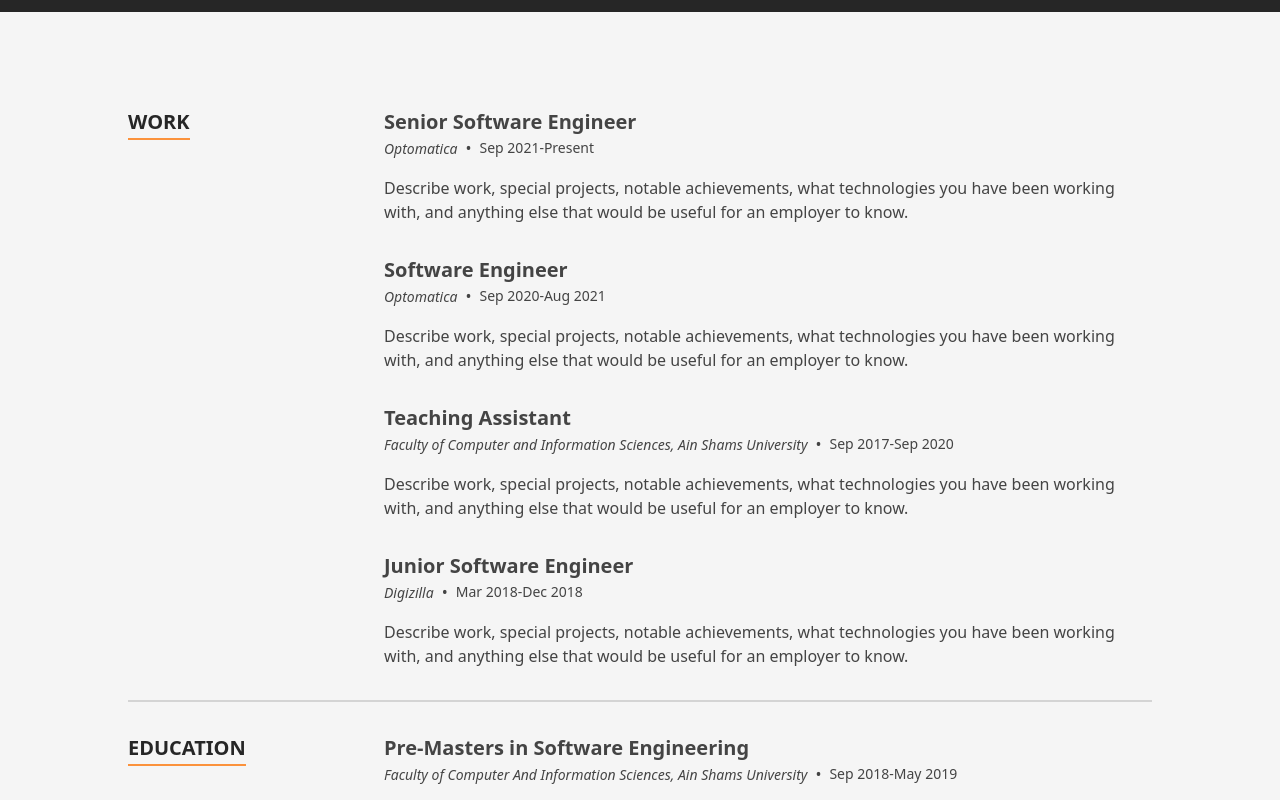
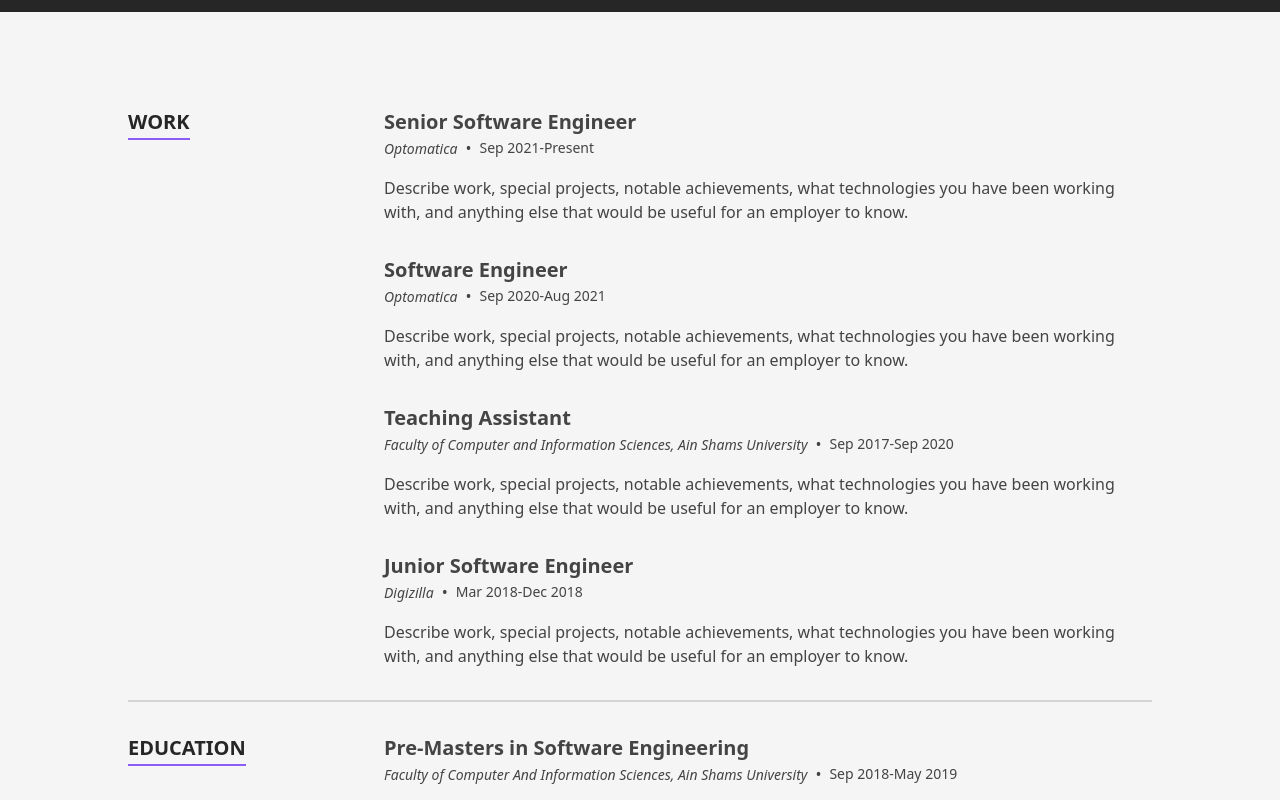
Before and after one commit to nouran-elsherif/nouran-elsherif.github.io, a Next.js app: page / in a window 1280 px wide. Shown: the part 1220-2020 px from the top of the page. Built offline with nearby package versions, Linux system fonts and the light colour scheme.

Commit message:
resume section

```diff
--- a/src/components/Sections/Resume/ResumeSection.tsx
+++ b/src/components/Sections/Resume/ResumeSection.tsx
@@ -6,7 +6,7 @@ const ResumeSection: FC<PropsWithChildren<{title: string}>> = memo(({title, chil
       <div className="col-span-1 flex justify-center md:justify-start">
         <div className="relative h-max">
           <h2 className="text-xl font-bold uppercase text-neutral-800">{title}</h2>
-          <span className="absolute inset-x-0 -bottom-1 border-b-2 border-orange-400" />
+          <span className="absolute inset-x-0 -bottom-1 border-b-2 border-violet-500" />
         </div>
       </div>
       <div className="col-span-1 flex flex-col md:col-span-3">{children}</div>
```
